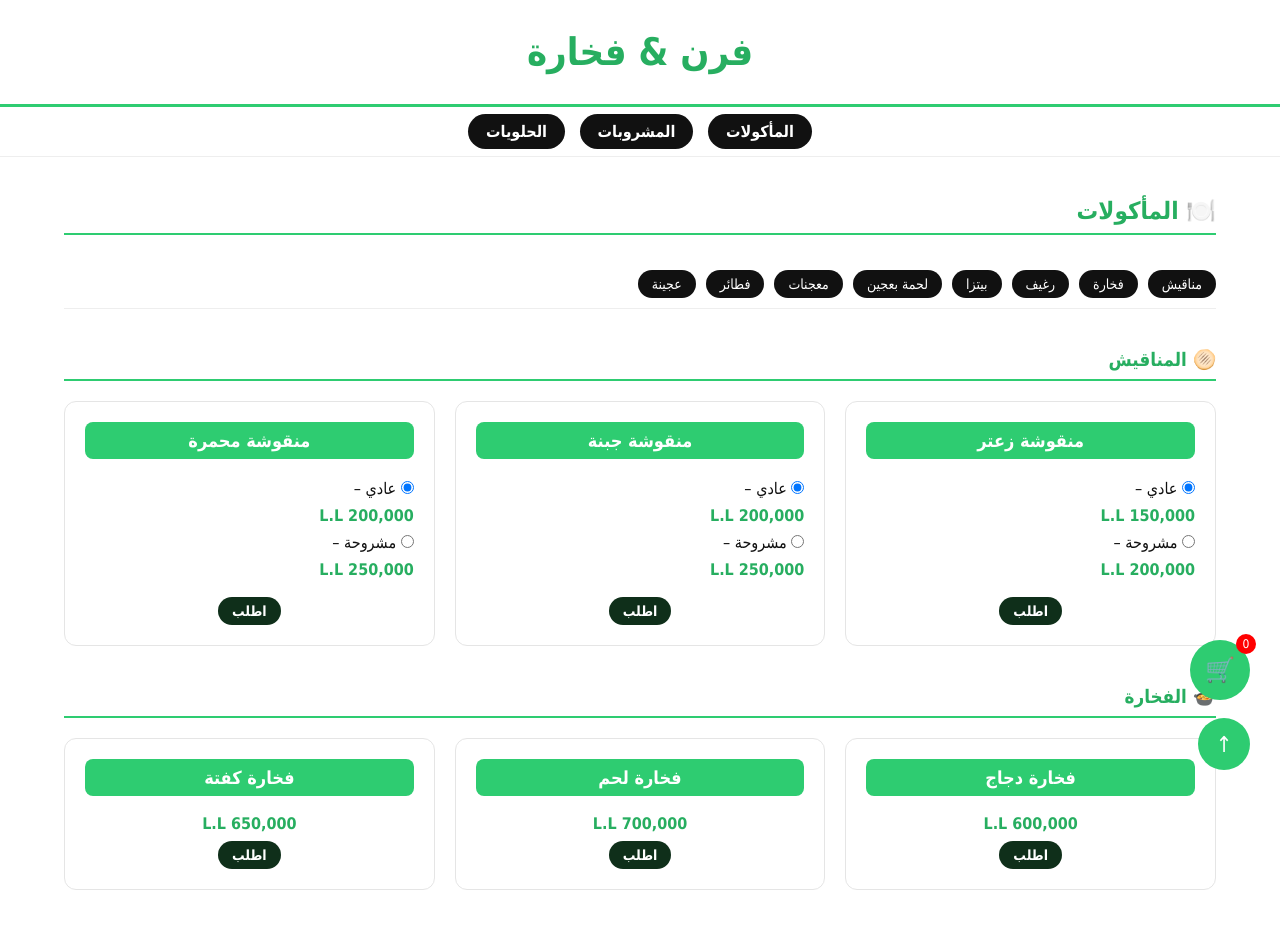
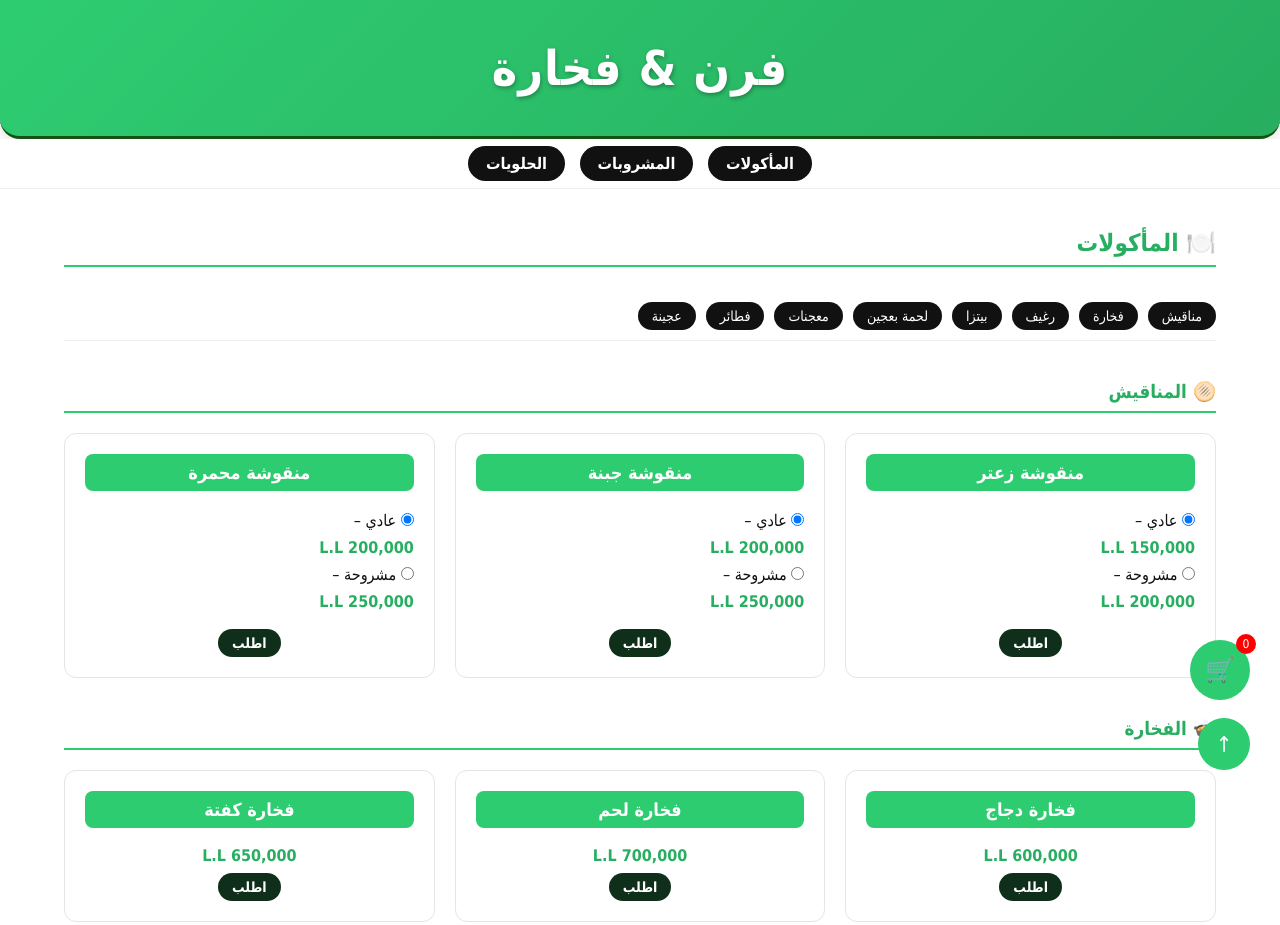
Before and after one commit to osama740/furn-and-fakhara, a plain HTML site: page index.html in a window 1280 px wide. Shown: the top 925 px of the page. Drawn offline with Linux system fonts and the light colour scheme.

Commit message:
changes applied

```diff
--- a/style.css
+++ b/style.css
@@ -25,16 +25,34 @@ body {
   margin: auto;
 }
 
-/* Header */
+/* Header - Professional Style */
 .main-header {
   text-align: center;
-  padding: 30px 0;
-  border-bottom: 3px solid var(--green-main);
+  padding: 40px 20px;
+  background: linear-gradient(135deg, #2ecc71, #27ae60); /* gradient أخضر جذاب */
+  border-bottom: 3px solid #145214; /* أخضر داكن جداً */
+  border-radius: 0 0 20px 20px; /* حواف منحنية في الأسفل */
+  box-shadow: 0 6px 15px rgba(0, 0, 0, 0.1); /* ظل خفيف */
+  position: relative;
+  z-index: 100;
 }
 
 .main-header h1 {
-  color: var(--green-dark);
-  font-size: 38px;
+  color: #fff; /* أبيض لإبراز على الخلفية الخضراء */
+  font-size: 48px;
+  font-weight: 700;
+  letter-spacing: 1px;
+  text-transform: uppercase;
+  text-shadow: 1px 2px 4px rgba(0,0,0,0.3); /* ظل نص خفيف لاحترافية */
+  margin: 0;
+}
+
+/* Optional: small tagline */
+.main-header p {
+  color: #e0f7e0;
+  font-size: 18px;
+  margin-top: 8px;
+  font-weight: 500;
 }
 
 
```
